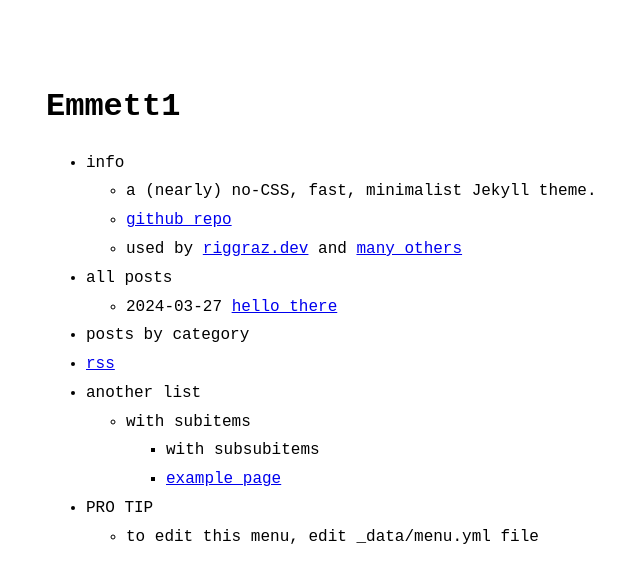
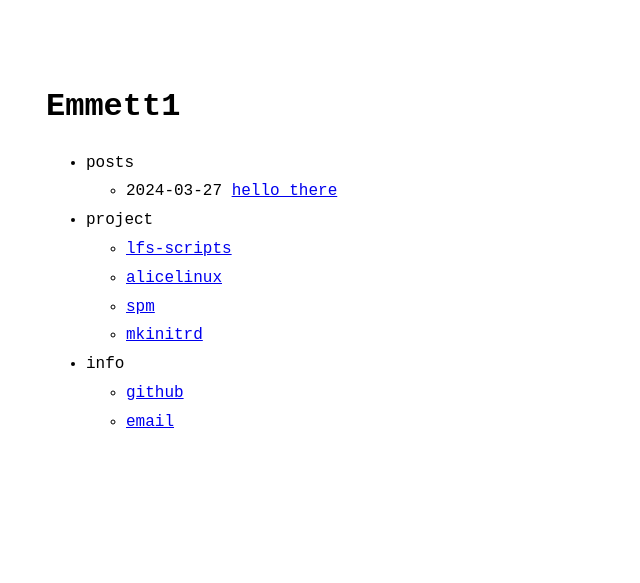
Before and after one commit to emmett1/emmett1.github.io, a Jekyll site: the page built from index.md, in a window 1280 px wide. Shown: the top 583 px of the page, without its empty margins (274-914 px from the left). Built offline with Jekyll 4.4.1, drawn with Linux system fonts in a browser that asks for light colours.

Commit message:
menu.yml updated

```diff
--- a/_data/menu.yml
+++ b/_data/menu.yml
@@ -2,37 +2,25 @@
 # https://github.com/riggraz/no-style-please#customize-the-menu
 
 entries:
-  - title: info
-    entries:
-      - title: a (nearly) no-CSS, fast, minimalist Jekyll theme.
-      - title: github repo
-        url: https://github.com/riggraz/no-style-please
-      - title: "used by <a href='https://riggraz.dev'>riggraz.dev</a> and <a href='https://github.com/riggraz/no-style-please/network/dependents'>many others</a>"
-
-  - title: all posts
+  - title: posts
     post_list:
       limit: 5
       show_more: true
       show_more_text: See archive...
       show_more_url: archive.html
-
-  - title: posts by category
-    post_list:
-      category: example2
-      show_more: true
-      show_more_text: See more posts...
-      show_more_url: example2-archive.html
-
-  - title: rss
-    url: feed.xml
-
-  - title: another list
+  - title: project
     entries:
-      - title: with subitems
-        entries:
-          - title: with subsubitems
-          - title: example page
-            url: about
-  - title: PRO TIP
+      - title: lfs-scripts
+        url: https://github.com/emmett1/lfs-scripts
+      - title: alicelinux
+        url: https://github.com/emmett1/alicelinux
+      - title: spm
+        url: https://github.com/emmett1/spm
+      - title: mkinitrd
+        url: https://github.com/emmett1/mkinitrd
+  - title: info
     entries:
-      - title: to edit this menu, edit _data/menu.yml file
+      - title: github
+        url: https://github.com/emmett1
+      - title: email
+        url: emmett1.2miligrams@protonmail.com
```
